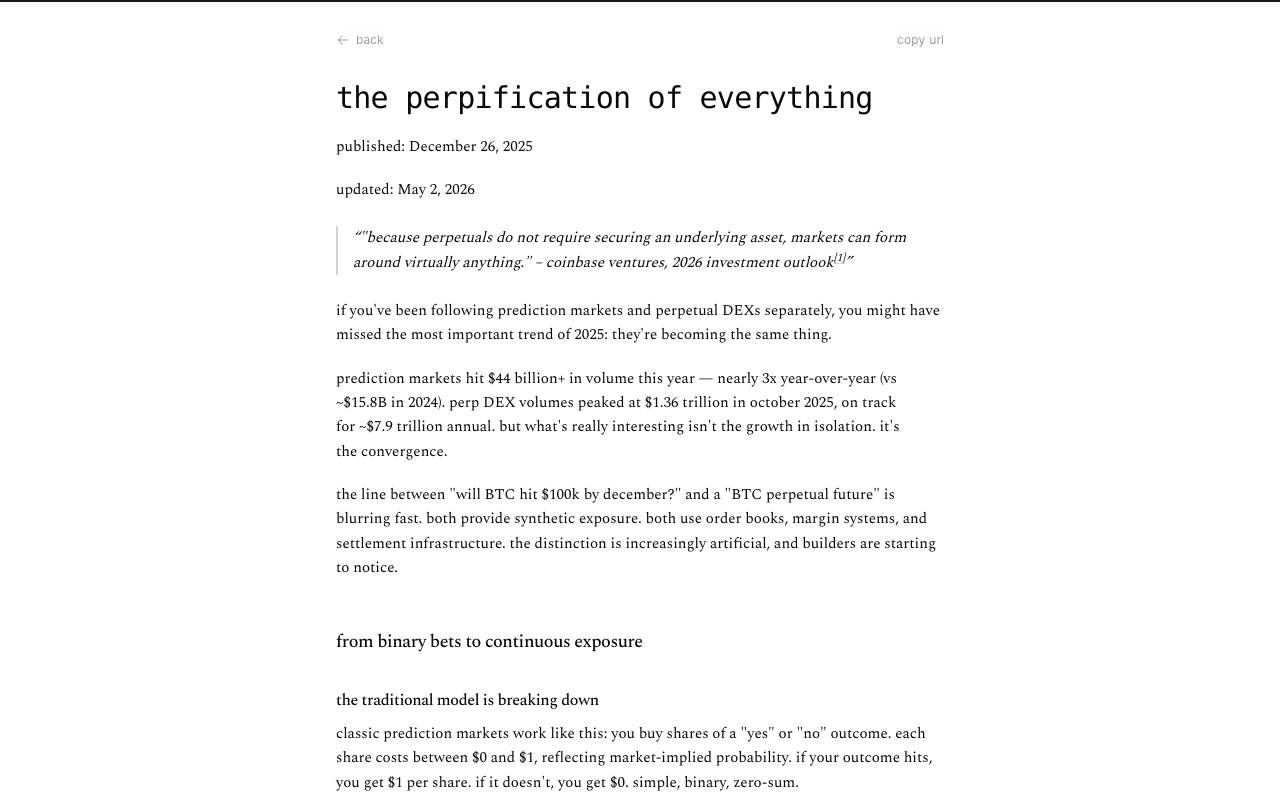
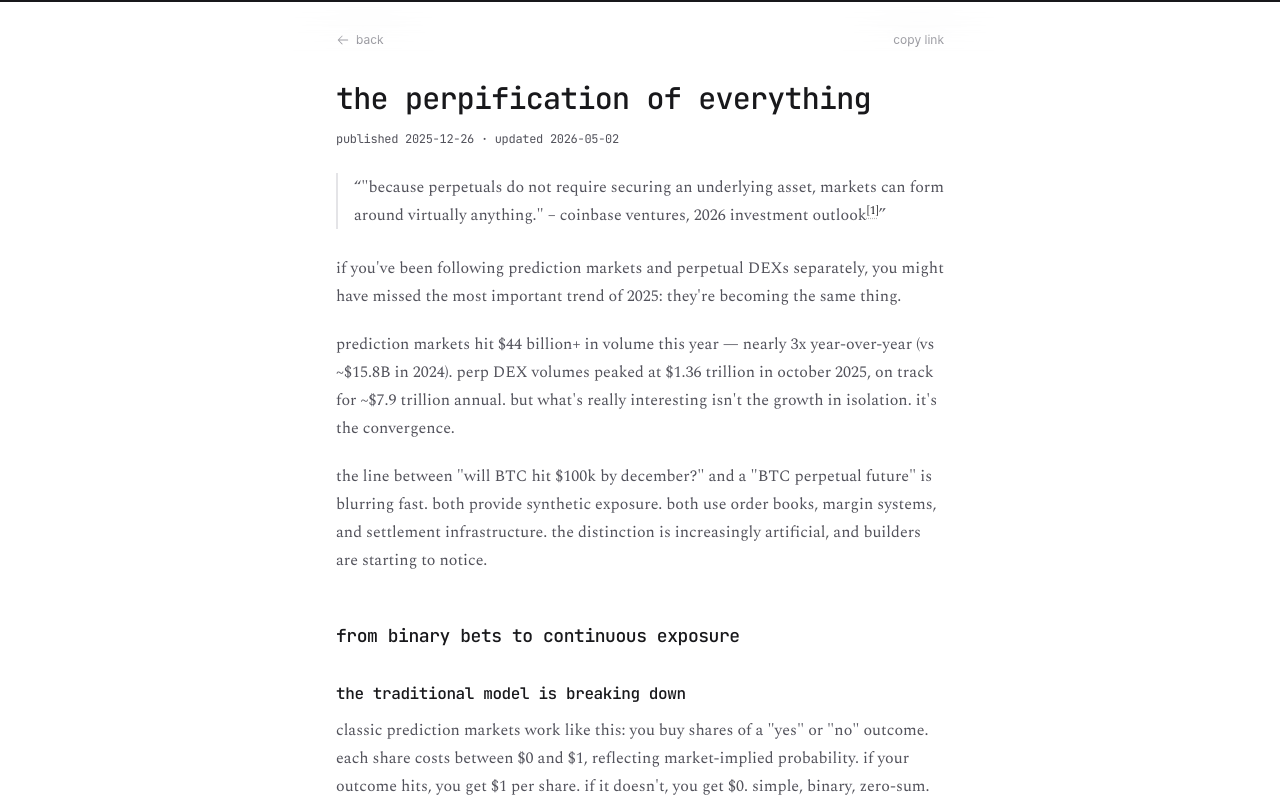
Before and after one commit to sarthakxv/sarthak.wtf, a Next.js app: page /essay/perpification-of-everything in a window 1280 px wide. Shown: the top 800 px of the page. Built offline with nearby package versions, Linux system fonts and the light colour scheme.

Commit message:
refactor(essay): match site design language

```diff
--- a/app/essay/layout.tsx
+++ b/app/essay/layout.tsx
@@ -3,17 +3,17 @@
 import Link from "next/link";
 import { useEffect, useState } from "react";
 import { ArrowLeft } from "@phosphor-icons/react/dist/ssr";
-import { TextMorph } from "@/components/ui/text-morph";
 import { ScrollProgress } from "@/components/ui/scroll-progress";
+import { Footer } from "@/components/home/Footer";
 
-function CopyButton() {
-  const [text, setText] = useState("copy");
+function CopyLink() {
+  const [copied, setCopied] = useState(false);
 
   useEffect(() => {
-    if (text !== "copied") return;
-    const id = setTimeout(() => setText("copy"), 2000);
+    if (!copied) return;
+    const id = setTimeout(() => setCopied(false), 2000);
     return () => clearTimeout(id);
-  }, [text]);
+  }, [copied]);
 
   return (
     <button
@@ -21,12 +21,11 @@ function CopyButton() {
       onClick={() => {
         if (typeof window === "undefined") return;
         navigator.clipboard.writeText(window.location.href);
-        setText("copied");
+        setCopied(true);
       }}
-      className="flex items-center gap-1 text-xs text-[color:var(--color-mid)] transition-colors hover:text-[color:var(--color-text)] focus-visible:outline-none focus-visible:ring-2 focus-visible:ring-zinc-400 focus-visible:ring-offset-2 rounded-sm"
+      className="text-xs text-[color:var(--color-mid)] transition-colors hover:text-[color:var(--color-text)] focus-visible:outline-none focus-visible:ring-2 focus-visible:ring-zinc-400 focus-visible:ring-offset-2 rounded-sm"
     >
-      <TextMorph>{text}</TextMorph>
-      <span>url</span>
+      {copied ? "copied" : "copy link"}
     </button>
   );
 }
@@ -37,8 +36,8 @@ export default function EssayLayout({
   children: React.ReactNode;
 }) {
   return (
-    <>
-      {/* Frosted top scrim. */}
+    <main className="relative min-h-screen text-[color:var(--ink-fg)]">
+      {/* Frosted top scrim over the clean reading surface. */}
       <div
         aria-hidden
         className="pointer-events-none fixed inset-x-0 top-0 z-10 h-14 bg-white/60 backdrop-blur-xl [-webkit-mask-image:linear-gradient(to_bottom,black,transparent)] [mask-image:linear-gradient(to_bottom,black,transparent)]"
@@ -48,7 +47,7 @@ export default function EssayLayout({
         springOptions={{ bounce: 0 }}
       />
 
-      <main className="relative z-0 mx-auto max-w-2xl px-5 sm:px-8">
+      <div className="mx-auto max-w-2xl px-5 sm:px-8">
         <div className="flex items-center justify-between pt-8">
           <Link
             href="/"
@@ -57,29 +56,32 @@ export default function EssayLayout({
             <ArrowLeft size={14} weight="regular" aria-hidden />
             back
           </Link>
-          <CopyButton />
+          <CopyLink />
         </div>
 
         <article
           className="
-            prose prose-zinc max-w-none pb-28 pt-8
-            font-[family-name:var(--font-spectral)] text-[15px] leading-relaxed
-            prose-headings:font-medium prose-headings:tracking-tight prose-headings:text-[color:var(--color-text)]
-            prose-h1:[font-family:Menlo,ui-monospace,SFMono-Regular,monospace] prose-h1:text-2xl sm:prose-h1:text-3xl prose-h1:lowercase prose-h1:mb-3
-            prose-h2:mt-12 prose-h2:text-lg prose-h2:scroll-mt-20
+            fade-in prose max-w-none pt-8
+            font-[family-name:var(--font-spectral)] text-[16px] leading-[1.75]
+            prose-p:text-[color:var(--ink-mid)]
+            prose-headings:font-mono prose-headings:font-medium prose-headings:tracking-tight prose-headings:text-[color:var(--ink-fg)]
+            prose-h1:text-3xl prose-h1:lowercase prose-h1:mb-2
+            prose-h2:mt-12 prose-h2:text-lg prose-h2:scroll-mt-24
             prose-h3:mt-8 prose-h3:text-base
-            prose-p:text-[color:var(--color-text)]
-            prose-a:text-[color:var(--color-text)] prose-a:font-normal prose-a:underline prose-a:decoration-zinc-300 prose-a:underline-offset-2 hover:prose-a:decoration-zinc-500
-            prose-blockquote:border-l-2 prose-blockquote:border-zinc-300 prose-blockquote:font-normal prose-blockquote:text-[color:var(--color-mid)]
-            prose-strong:font-semibold prose-strong:text-[color:var(--color-text)]
-            prose-li:marker:text-[color:var(--color-mid)]
+            prose-a:text-[color:var(--ink-fg)] prose-a:font-normal prose-a:underline prose-a:decoration-dotted prose-a:decoration-current/30 prose-a:underline-offset-4 hover:prose-a:decoration-current/60
+            prose-strong:text-[color:var(--ink-fg)] prose-strong:font-semibold
+            prose-blockquote:border-l-2 prose-blockquote:border-[color:var(--color-line)] prose-blockquote:font-normal prose-blockquote:not-italic prose-blockquote:text-[color:var(--ink-soft)]
+            prose-li:marker:text-[color:var(--ink-soft)]
+            prose-ol:text-[color:var(--ink-mid)] prose-ul:text-[color:var(--ink-mid)]
             prose-hr:border-[color:var(--color-line)]
-            prose-code:font-mono prose-code:text-[0.85em]
+            prose-code:font-mono prose-code:text-[0.85em] prose-code:text-[color:var(--ink-fg)]
           "
         >
           {children}
         </article>
-      </main>
-    </>
+
+        <Footer />
+      </div>
+    </main>
   );
 }
--- a/app/essay/perpification-of-everything/page.mdx
+++ b/app/essay/perpification-of-everything/page.mdx
@@ -7,9 +7,7 @@ export const metadata = {
 
 # the perpification of everything
 
-published: December 26, 2025
-
-updated: May 2, 2026
+<p className="font-mono text-xs tracking-tight text-[color:var(--ink-soft)] tabular-nums">published 2025-12-26 · updated 2026-05-02</p>
 
 > "because perpetuals do not require securing an underlying asset, markets can form around virtually anything." – coinbase ventures, 2026 investment outlook<sup id="cite-1a"><a href="#ref-1">[1]</a></sup>
 
--- a/components/ui/text-morph.tsx
+++ /dev/null
@@ -1,77 +0,0 @@
-"use client";
-
-import { cn } from "@/lib/cn";
-import {
-  AnimatePresence,
-  motion,
-  type Transition,
-  type Variants,
-} from "framer-motion";
-import { useId, useMemo, type ElementType } from "react";
-
-type TextMorphProps = {
-  children: string;
-  as?: ElementType;
-  className?: string;
-  style?: React.CSSProperties;
-  variants?: Variants;
-  transition?: Transition;
-};
-
-export function TextMorph({
-  children,
-  as: Component = "span",
-  className,
-  style,
-  variants,
-  transition,
-}: TextMorphProps) {
-  const uniqueId = useId();
-
-  const characters = useMemo(() => {
-    const counts: Record<string, number> = {};
-    return children.split("").map((char) => {
-      const lower = char.toLowerCase();
-      counts[lower] = (counts[lower] ?? 0) + 1;
-      return {
-        id: `${uniqueId}-${lower}${counts[lower]}`,
-        label: char === " " ? " " : char,
-      };
-    });
-  }, [children, uniqueId]);
-
-  const defaultVariants: Variants = {
-    initial: { opacity: 0 },
-    animate: { opacity: 1 },
-    exit: { opacity: 0 },
-  };
-
-  const defaultTransition: Transition = {
-    type: "spring",
-    stiffness: 280,
-    damping: 18,
-    mass: 0.3,
-  };
-
-  return (
-    <Component className={cn("relative inline-block", className)} style={style} aria-label={children}>
-      <AnimatePresence mode="popLayout" initial={false}>
-        {characters.map((character) => (
-          <motion.span
-            key={character.id}
-            layoutId={character.id}
-            className="inline-block"
-            aria-hidden="true"
-            initial="initial"
-            animate="animate"
-            exit="exit"
-            variants={variants ?? defaultVariants}
-            transition={transition ?? defaultTransition}
-          >
-            {character.label}
-          </motion.span>
-        ))}
-      </AnimatePresence>
-    </Component>
-  );
-}
--- a/package.json
+++ b/package.json
@@ -10,7 +10,6 @@
   },
   "dependencies": {
     "@mdx-js/loader": "^3.1.1",
-    "@mdx-js/react": "^3.1.1",
     "@next/mdx": "^16.2.9",
     "@phosphor-icons/react": "^2.1.10",
     "@types/mdx": "^2.0.14",
```
Also changed, not shown: 2 other files (tests, documents, lock files or other folders).
